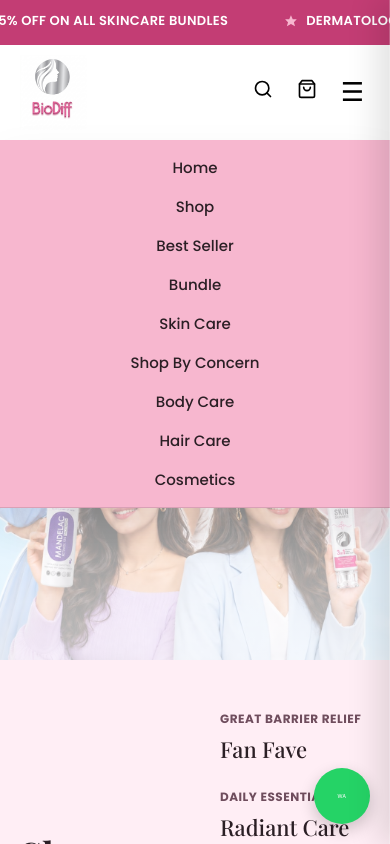
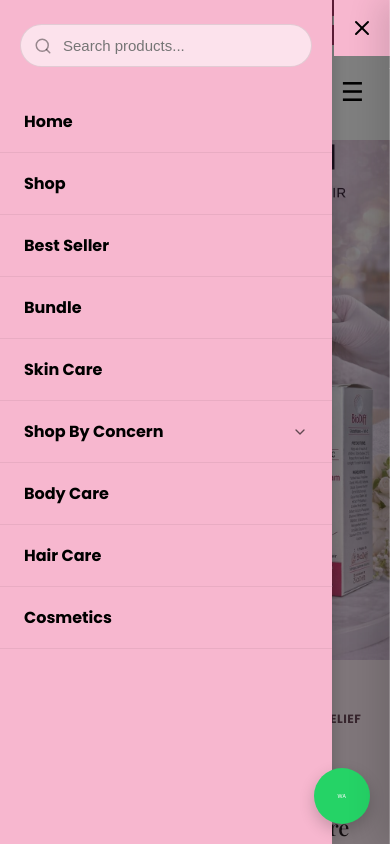
Before and after one commit to afzalmanzoor3196-bit/bio-diff, a React (Vite) app: page / in a window 390 px wide. Both pictures are taken after a click on the button "Toggle menu". Shown: the top 844 px of the page. Built offline with nearby package versions, Linux system fonts and the light colour scheme; a web font is replaced by a local one.

Commit message:
fix Header and banner

```diff
--- a/src/components/css/FeatureGrid.css
+++ b/src/components/css/FeatureGrid.css
@@ -4,12 +4,25 @@
 .fg-card h3{font-family:var(--font-display);font-style:italic;font-size:24px;margin:0 0 12px}
 .fg-card p{font-size:13.5px;line-height:1.6;color:#6a3847;margin:0}
 .fg-purple{background:#ffd1e5;grid-column:1;grid-row:1}
-.fg-orange{background:#ffe2ec;grid-column:3;grid-row:1}
-.fg-yellow{background:#fff1f7;grid-column:1;grid-row:2}
+.fg-yellow{background:#fff1f7;grid-column:3;grid-row:1}
+.fg-product{grid-column:2;grid-row:1 / span 3}
+.fg-smear{grid-column:1;grid-row:2}
+.fg-model{grid-column:3;grid-row:2}
+.fg-orange{background:#ffe2ec;grid-column:1;grid-row:3}
 .fg-blue{background:#ffdcea;grid-column:3;grid-row:3}
 .fg-media{border-radius:var(--radius-lg);overflow:hidden;background:#fffafc}
 .fg-media img{width:100%;height:100%;object-fit:cover}
-.fg-product{grid-column:2;grid-row:1 / span 2}
-.fg-smear{grid-column:1;grid-row:3}
-.fg-model{grid-column:3;grid-row:2}
-@media(max-width:1000px){.fg-wrap{grid-template-columns:1fr;grid-template-rows:auto}.fg-purple,.fg-orange,.fg-yellow,.fg-blue,.fg-product,.fg-smear,.fg-model{grid-column:1;grid-row:auto}}
+
+@media(max-width:1000px) {
+  .fg-wrap {
+    display: flex;
+    flex-direction: column;
+    gap: 20px;
+  }
+  .fg-purple { order: 1; }
+  .fg-orange { order: 2; }
+  .fg-yellow { order: 3; }
+  .fg-model { order: 4; }
+  .fg-blue { order: 5; }
+  .fg-product, .fg-smear { display: none; }
+}
--- a/src/components/css/Header.css
+++ b/src/components/css/Header.css
@@ -44,7 +44,7 @@
 
 .nav ul {
     display: flex;
-    gap: 28px;
+    gap: 20px;
     flex-wrap: wrap;
     align-items: center;
     margin: 0;
@@ -57,7 +57,7 @@
 }
 
 .nav-link {
-    font-size: 15px;
+    font-size: 13px;
     font-weight: 500;
     color: var(--ink);
     display: flex;
@@ -168,26 +168,122 @@
     cursor: pointer
 }
 
+/* Hide mobile specific elements on desktop */
+.nav-overlay, .nav-close-btn, .nav-mobile-search {
+    display: none;
+}
+
+.caret-icon {
+    display: none;
+}
+
+
 @media(max-width:1000px) {
-    .nav {
-        display: none;
-        position: absolute;
-        top: 100%;
-        left: 0;
-        right: 0;
-        background: var(--lime);
-        padding: 16px 20px;
-        border-bottom: 1px solid rgba(0, 0, 0, .12);
-        box-shadow: 0 20px 40px rgba(0, 0, 0, .08)
+    .nav-overlay {
+        display: block;
+        position: fixed;
+        inset: 0;
+        background: rgba(0, 0, 0, 0.5);
+        z-index: 99;
     }
 
-    .nav-open {
-        display: block
+    .nav {
+        display: flex;
+        flex-direction: column;
+        position: fixed;
+        top: 0;
+        left: 0;
+        bottom: 0;
+        width: 85%;
+        max-width: 380px;
+        background: var(--lime); /* Pink background */
+        padding: 0;
+        border-bottom: none;
+        box-shadow: 2px 0 12px rgba(0,0,0,0.15);
+        z-index: 100;
+        transform: translateX(-100%);
+        transition: transform 0.3s cubic-bezier(0.4, 0, 0.2, 1);
+        overflow-y: auto;
+    }
+
+    .nav.nav-open {
+        transform: translateX(0);
+    }
+
+    .nav-close-btn {
+        display: flex;
+        position: fixed;
+        top: 0;
+        right: 0;
+        width: 56px;
+        height: 56px;
+        background: var(--lime); /* Match nav background */
+        border: none;
+        align-items: center;
+        justify-content: center;
+        cursor: pointer;
+        z-index: 101;
+    }
+
+    .nav-mobile-search {
+        display: block;
+        padding: 24px 20px;
+    }
+
+    .search-input-wrapper {
+        position: relative;
+        display: flex;
+        align-items: center;
+    }
+
+    .search-input-wrapper .search-icon {
+        position: absolute;
+        left: 14px;
+        color: rgba(0,0,0,0.4);
+    }
+
+    .search-input-wrapper input {
+        width: 100%;
+        padding: 12px 14px 12px 42px;
+        border: 1px solid rgba(0,0,0,0.1);
+        border-radius: 999px;
+        background: rgba(255, 255, 255, 0.6);
+        font-size: 15px;
+        outline: none;
+        transition: all 0.2s;
+    }
+
+    .search-input-wrapper input:focus {
+        background: #fff;
+        border-color: rgba(0,0,0,0.2);
     }
 
     .nav ul {
         flex-direction: column;
-        gap: 16px
+        gap: 0;
+        width: 100%;
+    }
+
+    .nav-item {
+        width: 100%;
+        border-bottom: 1px solid rgba(0,0,0,0.06);
+    }
+
+    .nav-link {
+        width: 100%;
+        padding: 18px 24px;
+        font-size: 16px;
+        font-weight: 700;
+        color: #000;
+        display: flex;
+        align-items: center;
+        justify-content: space-between;
+    }
+
+    .caret-icon {
+        display: flex;
+        align-items: center;
+        opacity: 0.6;
     }
 
     .dropdown-menu {
--- a/src/components/css/HeroBanner.css
+++ b/src/components/css/HeroBanner.css
@@ -11,4 +11,4 @@
 .hero-text-container,
 .hero-badges-container,
 .hero-badge-pill{display:none}
-@media(max-width:900px){.hero{min-height:520px;justify-content:center}.hero-media{width:100%}.hero-media:after{background:linear-gradient(180deg,#ffffff26,#ffffffbf)}.hero-content-overlay{padding-right:0;justify-content:center}.hero-text-container{max-width:88%}.hero-blue .hero-text-top{font-size:42px}.hero-blue .hero-text-bottom{font-size:32px}.hero-blue .hero-badge-pill{font-size:30px;padding:8px 24px;border-width:3px}.hero-yellow .hero-text-top{font-size:26px}.hero-yellow .hero-badge-pill{font-size:42px;padding:6px 32px;border-width:3px}.hero-yellow .hero-text-bottom{font-size:14px;max-width:320px;margin-top:12px}.hero-arrow{width:38px;height:38px;font-size:20px}.hero-arrow-left{left:12px}.hero-arrow-right{right:12px}}
+@media(max-width:900px){.hero{min-height:520px;justify-content:center}.hero-media{width:100%}.hero-media:after{display:none}.hero-content-overlay{padding-right:0;justify-content:center}.hero-text-container{max-width:88%}.hero-blue .hero-text-top{font-size:42px}.hero-blue .hero-text-bottom{font-size:32px}.hero-blue .hero-badge-pill{font-size:30px;padding:8px 24px;border-width:3px}.hero-yellow .hero-text-top{font-size:26px}.hero-yellow .hero-badge-pill{font-size:42px;padding:6px 32px;border-width:3px}.hero-yellow .hero-text-bottom{font-size:14px;max-width:320px;margin-top:12px}.hero-arrow{width:38px;height:38px;font-size:20px}.hero-arrow-left{left:12px}.hero-arrow-right{right:12px}}
--- a/src/components/css/RealResults.css
+++ b/src/components/css/RealResults.css
@@ -12,4 +12,49 @@
 .rr-card-desc{margin:0;color:var(--ink-soft)}
 .rr-buy{background:var(--lime);border:none;border-radius:999px;color:#000;font-weight:700;padding:12px 22px;cursor:pointer}
 @media(max-width:1280px){.rr-grid{grid-template-columns:repeat(2,minmax(0,1fr))}}
-@media(max-width:740px){.rr-grid{grid-template-columns:1fr}.rr-title{font-size:32px}}
+
+.rr-dots {
+  display: none;
+}
+
+@media(max-width:740px) {
+  .rr-title {
+    font-size: 32px;
+  }
+  .rr-grid {
+    display: flex;
+    overflow-x: auto;
+    scroll-snap-type: x mandatory;
+    scroll-behavior: smooth;
+    -webkit-overflow-scrolling: touch;
+    gap: 16px;
+    padding: 0 16px;
+    margin: 0 -16px;
+  }
+  .rr-grid::-webkit-scrollbar {
+    display: none;
+  }
+  .rr-card {
+    flex: 0 0 85%;
+    scroll-snap-align: start;
+  }
+  .rr-dots {
+    display: flex;
+    justify-content: center;
+    gap: 8px;
+    margin-top: 24px;
+  }
+  .rr-dot {
+    width: 8px;
+    height: 8px;
+    border-radius: 50%;
+    background: rgba(0, 0, 0, 0.2);
+    border: none;
+    padding: 0;
+    cursor: pointer;
+    transition: background 0.3s;
+  }
+  .rr-dot.active {
+    background: rgba(0, 0, 0, 0.7);
+  }
+}
--- a/src/components/jsx/Header.jsx
+++ b/src/components/jsx/Header.jsx
@@ -27,6 +27,7 @@
     const target = document.getElementById('skin-needs')
     if (target) target.scrollIntoView({ behavior: 'smooth' })
     setSearchOpen(false)
+    setMenuOpen(false)
   }
 
   return (
@@ -36,7 +37,37 @@
           <img src={logo} alt="BioDiff" className="logo-img-new" />
         </a>
 
+        {/* Overlay and Close Button for Mobile Menu */}
+        {menuOpen && (
+          <>
+            <div className="nav-overlay" onClick={() => setMenuOpen(false)}></div>
+            <button className="nav-close-btn" onClick={() => setMenuOpen(false)}>
+              <svg width="24" height="24" viewBox="0 0 24 24" fill="none" stroke="#000000" strokeWidth="2" strokeLinecap="round" strokeLinejoin="round">
+                <line x1="18" y1="6" x2="6" y2="18"></line>
+                <line x1="6" y1="6" x2="18" y2="18"></line>
+              </svg>
+            </button>
+          </>
+        )}
+
         <nav className={`nav ${menuOpen ? 'nav-open' : ''}`}>
+          <div className="nav-mobile-search">
+            <form onSubmit={handleSearchSubmit}>
+              <div className="search-input-wrapper">
+                <svg className="search-icon" width="18" height="18" viewBox="0 0 24 24" fill="none" stroke="currentColor" strokeWidth="2" strokeLinecap="round" strokeLinejoin="round">
+                  <circle cx="11" cy="11" r="8"></circle>
+                  <line x1="21" y1="21" x2="16.65" y2="16.65"></line>
+                </svg>
+                <input
+                  type="text"
+                  placeholder="Search products..."
+                  value={query}
+                  onChange={(e) => setQuery(e.target.value)}
+                />
+              </div>
+            </form>
+          </div>
+
           <ul>
             {navLinks.map((link) => (
               <li key={link.label} className="nav-item">
@@ -46,6 +77,13 @@
                   onClick={() => setMenuOpen(false)}
                 >
                   {link.label}
+                  {link.label === 'Shop By Concern' && (
+                    <span className="caret-icon">
+                      <svg width="16" height="16" viewBox="0 0 24 24" fill="none" stroke="currentColor" strokeWidth="2" strokeLinecap="round" strokeLinejoin="round">
+                        <polyline points="6 9 12 15 18 9"></polyline>
+                      </svg>
+                    </span>
+                  )}
                 </a>
               </li>
             ))}
--- a/src/components/jsx/HeroBanner.jsx
+++ b/src/components/jsx/HeroBanner.jsx
@@ -1,5 +1,7 @@
-import { useState } from 'react'
+import { useState, useEffect } from 'react'
 import '../css/HeroBanner.css'
+
+import brighteningFacialImg from '../../assets/asdf.jpeg'
 
 const slides = [
   {
@@ -9,10 +11,26 @@
     position: 'center center',
     alt: 'Recommended by your favourite influencers',
   },
+  {
+    id: 2,
+    image: brighteningFacialImg,
+    theme: 'yellow',
+    position: 'center center',
+    alt: 'Brightening Facial',
+  },
 ]
 
 function HeroBanner() {
-  const [active] = useState(0)
+  const [active, setActive] = useState(0)
+
+  // Auto-play slides
+  useEffect(() => {
+    const timer = setInterval(() => {
+      setActive((prev) => (prev + 1) % slides.length)
+    }, 5000)
+    return () => clearInterval(timer)
+  }, [])
+
   const slide = slides[active]
 
   return (
@@ -26,6 +44,26 @@
           style={{ objectPosition: slide.position }}
         />
       </div>
+
+      <div className="hero-dots" style={{ display: 'flex', position: 'absolute', bottom: '24px', left: '50%', transform: 'translateX(-50%)', zIndex: 10, gap: '10px' }}>
+        {slides.map((s, idx) => (
+          <button
+            key={s.id}
+            onClick={() => setActive(idx)}
+            style={{
+              width: '12px',
+              height: '12px',
+              borderRadius: '50%',
+              border: 'none',
+              background: active === idx ? 'rgba(0, 0, 0, 0.7)' : 'rgba(0, 0, 0, 0.2)',
+              cursor: 'pointer',
+              padding: 0,
+              transition: 'background 0.3s'
+            }}
+            aria-label={`Go to slide ${idx + 1}`}
+          />
+        ))}
+      </div>
     </section>
   )
 }
```
Also changed, not shown: src/components/jsx/RealResults.jsx (+41 -1 lines).
